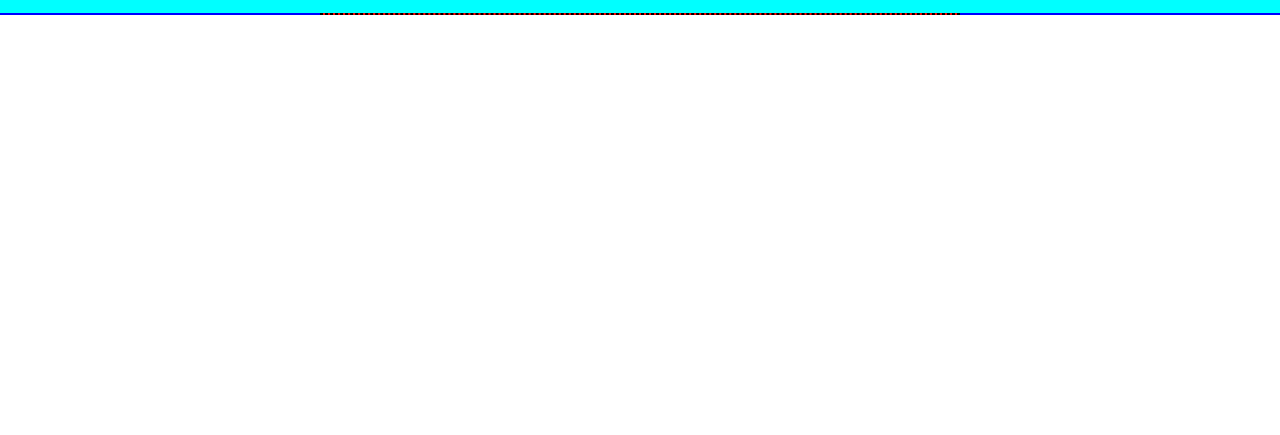
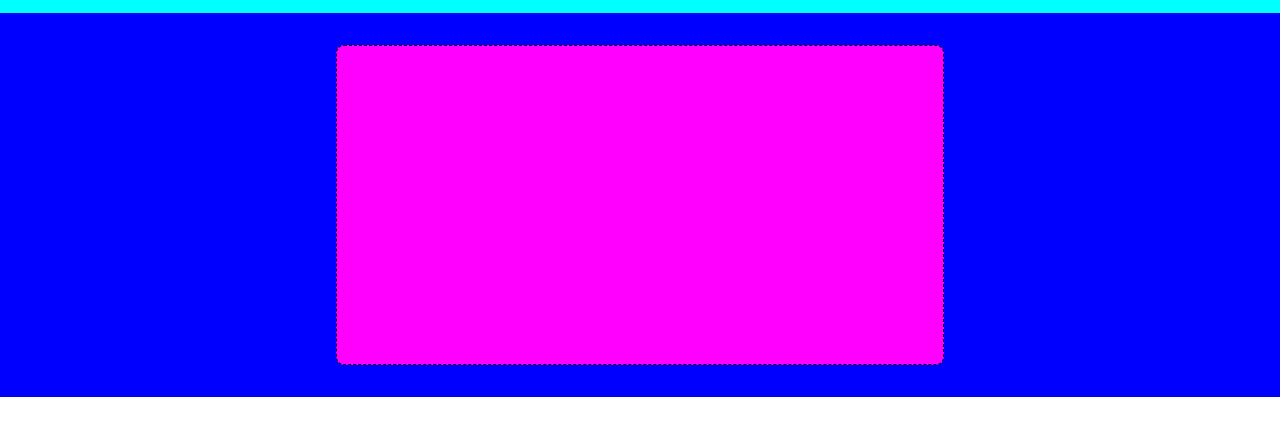
Before and after one commit to MicheleFumi/htmlcss-struttura-discord, a plain HTML site: page index.html in a window 1280 px wide. Shown: the part 45-480 px from the top of the page. Drawn offline with Linux system fonts and the light colour scheme.

Commit message:
fix 1st section

```diff
--- a/assets/css/style.css
+++ b/assets/css/style.css
@@ -59,6 +59,7 @@
  .sect_1{
     background-color: blue;
     display: flex;
+    padding: 2rem;
 
 
  }
@@ -74,14 +75,15 @@
 
 
 
- .fl_main_sq{
+ .fl_1_sq{
     display: flex;
     align-self: center;
-    background-color: red;
+    background-color: fuchsia;
     width: 50%;
     margin: auto;
     border: 1px dashed black;
-
+    height: 20rem;
+    border-radius: .5rem;
 
 
 
--- a/index.html
+++ b/index.html
@@ -29,7 +29,7 @@
 
     <main class="fl_main"> <!-- SITE STRUCTURE WITH CARDS -->
         <section class="sect_1">
-            <div class="fl_main_sq">
+            <div class="fl_1_sq">
 
             </div>
 
```
